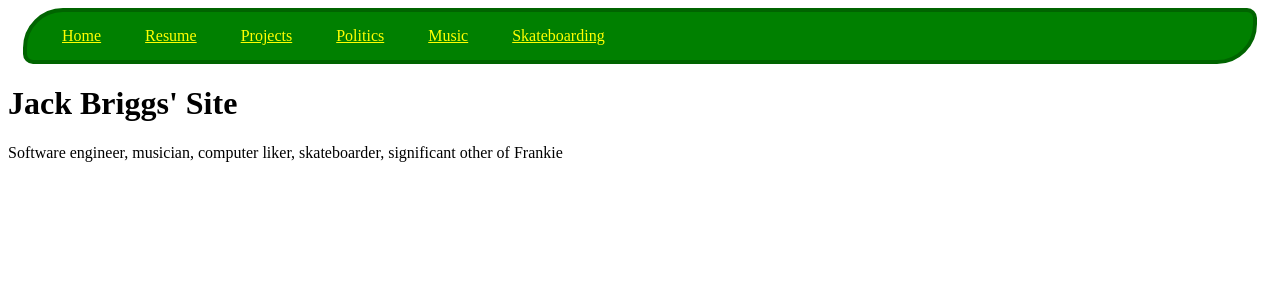
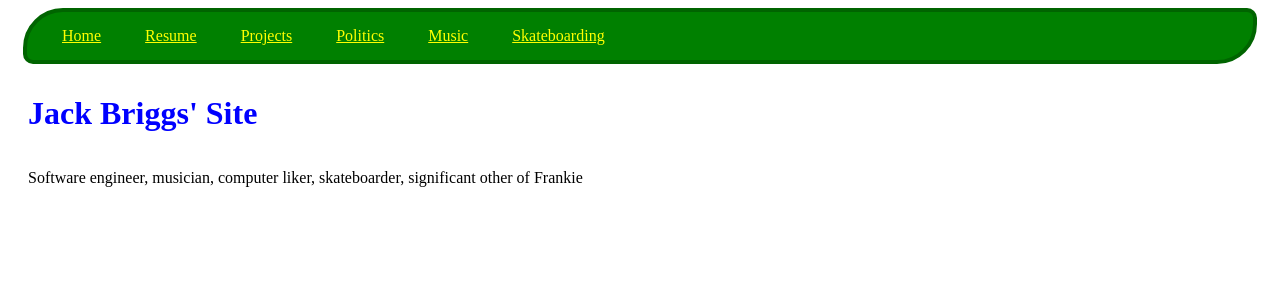
Before and after one commit to mrjackthebriggs/personal-site, a SvelteKit app: page / in a window 1280 px wide. Shown: the top 300 px of the page. Built offline with nearby package versions, Linux system fonts and the light colour scheme.

Commit message:
slight changes to html

```diff
--- a/src/routes/+layout.svelte
+++ b/src/routes/+layout.svelte
@@ -14,9 +14,12 @@
 
 <style>
 /* need to find way to bleed down css? */
-h1{
-	margin: 10px;
+:global(h1){
+	padding: 10px 20px;
 	color: blue;
+}
+:global(p){
+	padding: 5px 20px;
 }
 nav{
 	background-color: green;
```
